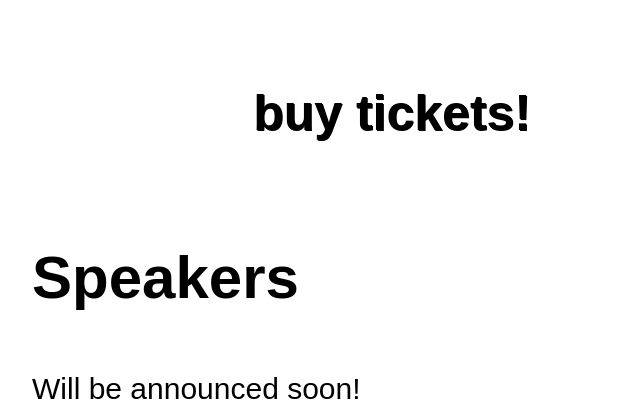
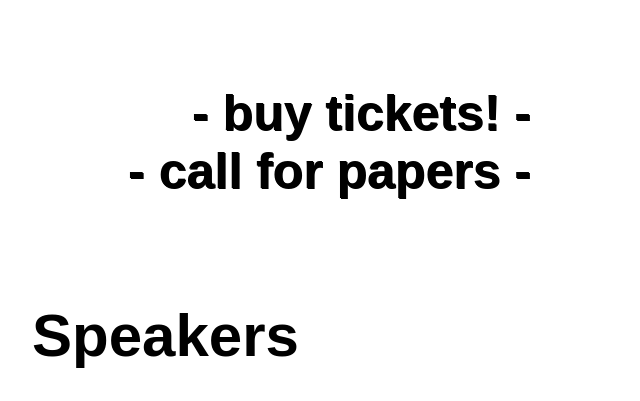
Before and after one commit to alindeman/cloudnein20, a plain HTML site: page docs/index.html in a window 1280 px wide. Shown: the part 759-1160 px from the top of the page, without its empty margins (352-992 px from the left). Drawn offline with Linux system fonts and the light colour scheme; a web font is replaced by a local one.

Commit message:
Add CFP.

```diff
--- a/docs/index.html
+++ b/docs/index.html
@@ -49,8 +49,8 @@
             transition: transform .2s;
         }
 
-        h2.zoom:hover {
-            text-decoration: underline;
+        a:hover {
+          text-decoration: underline;
         }
 
         a {
@@ -76,7 +76,11 @@
     <h1>April 2020<br />Berlin</h1>
     <h2>#sre<br />#devops<br />#observability</h2>
 
-    <a href="https://www.eventbrite.co.uk/e/cloudnein-tickets-79923857409?aff=web"><h2 class="zoom">buy tickets!</h2></a>
+    <h2>
+      <a href="https://www.eventbrite.co.uk/e/cloudnein-tickets-79923857409?aff=web">- buy tickets! -</a>
+      <br />
+      <a href="https://www.papercall.io/cloud-nein-2020">- call for papers -</a>
+    </h2>
 
     <h3>Speakers</h3>
     <p>Will be announced soon!</p>
```
